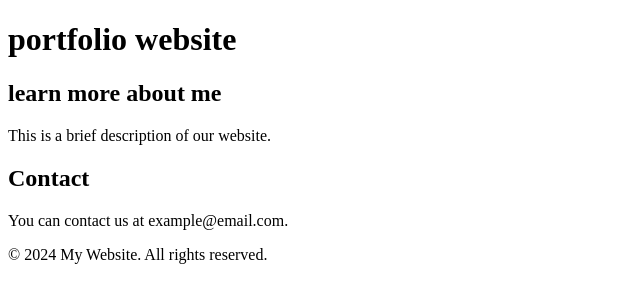
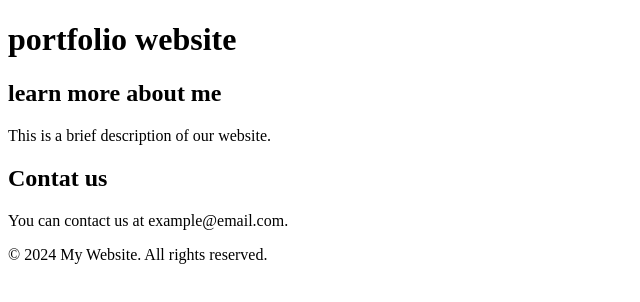
Before and after one commit to SethGiddy/Gitlesson101, a plain HTML site: page index.html in a window 1280 px wide. Shown: the full height of the page, 0-640 px from the left. Drawn offline with Linux system fonts and the light colour scheme.

Commit message:
my second commit

```diff
--- a/index.html
+++ b/index.html
@@ -20,7 +20,7 @@
         </section>
 
         <section>
-            <h2>Contact</h2>
+            <h2>Contat us</h2>
             <p>You can contact us at example@email.com.</p>
         </section>
         <!-- Add more sections or content as needed -->
```
